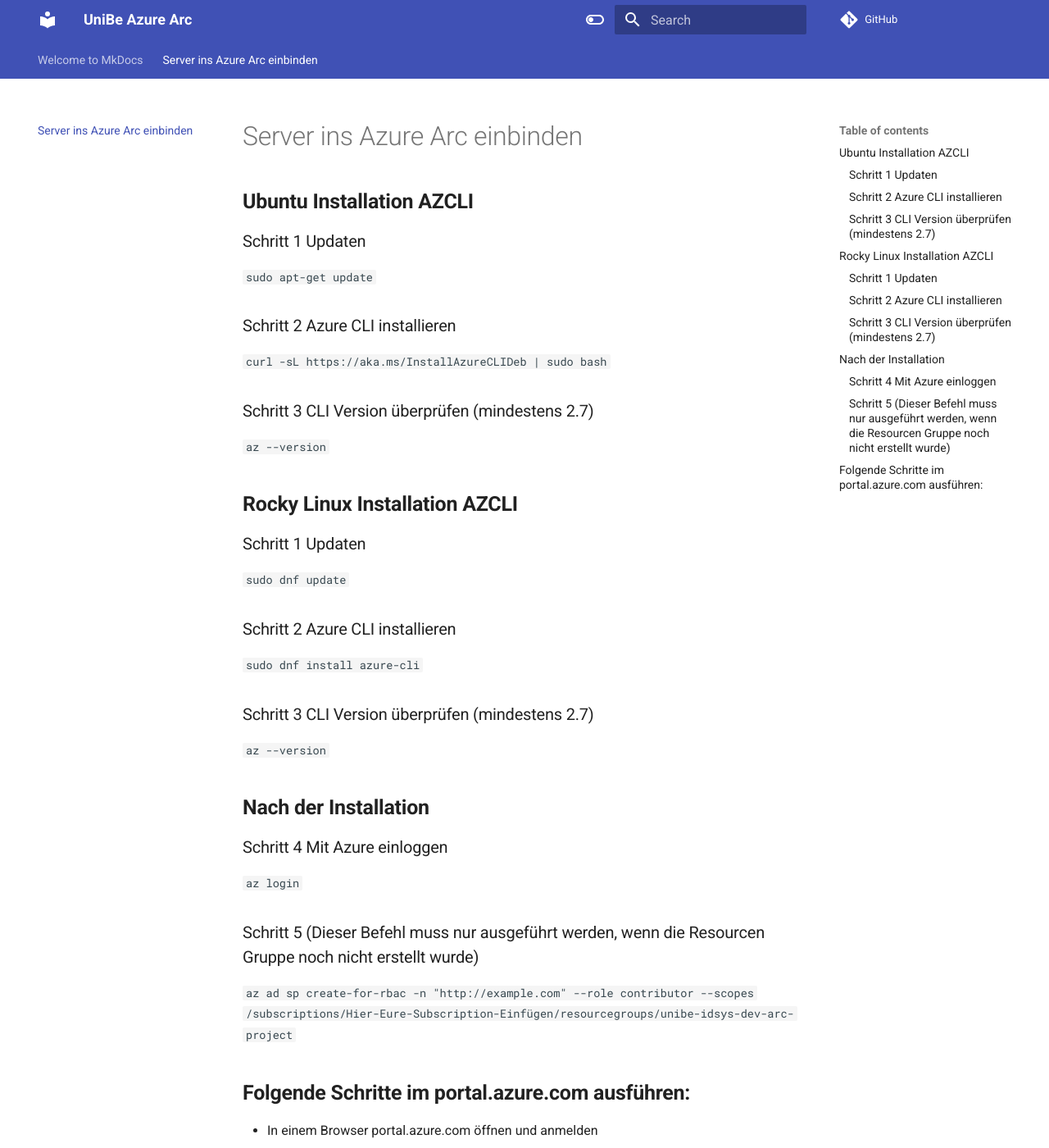
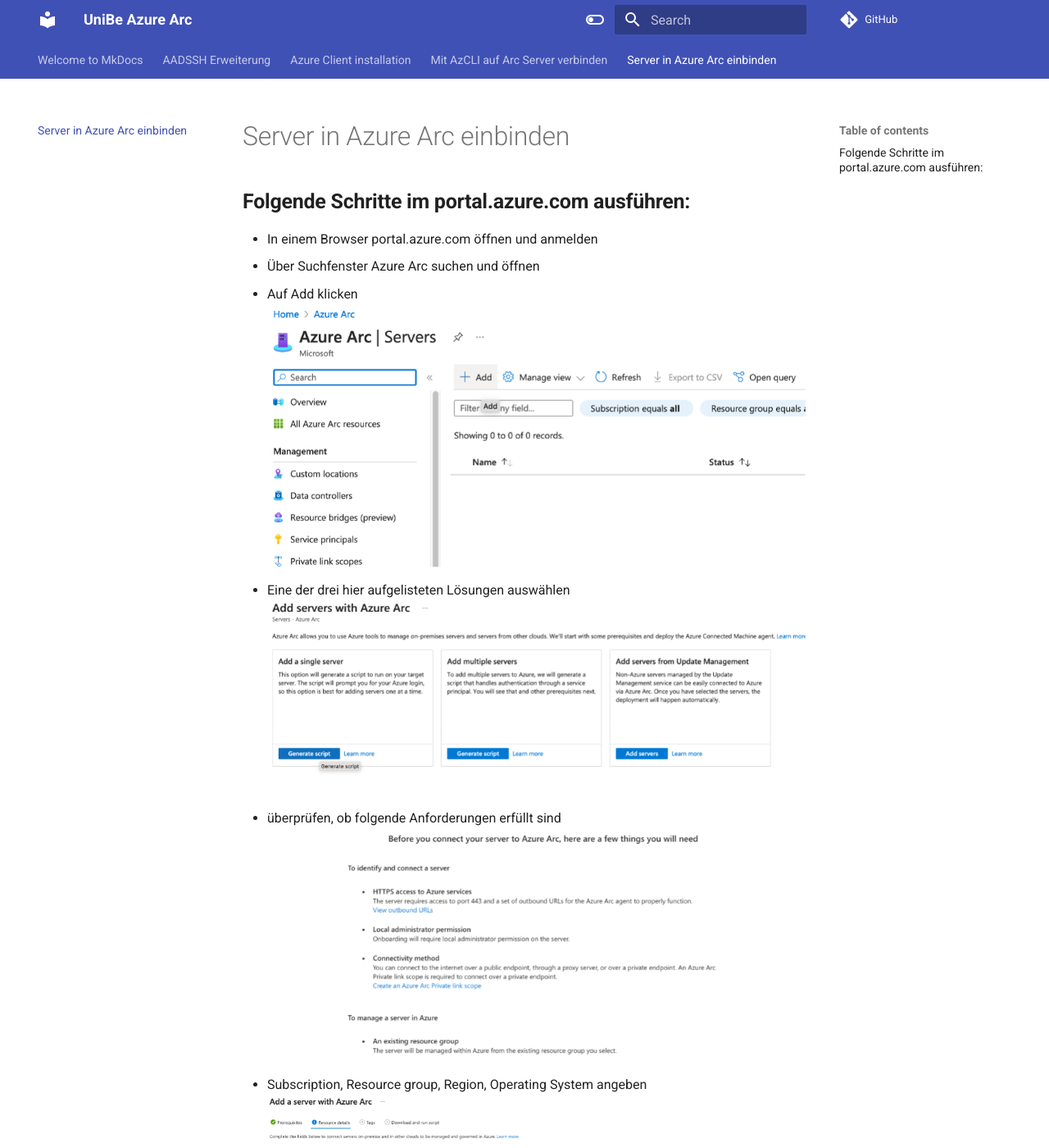
Before and after one commit to constantin-koenig/azurearc-test, an MkDocs documentation site: the page built from docs/server.md, in a window 1280 px wide and 1400 px high. Shown: the whole window at 82% size. Built offline with MkDocs 1.6.1 and Material for MkDocs 9.7.7, drawn with Linux system fonts in a browser that asks for light colours; comment, search, counter and statistics services are not loaded.

Commit message:
MkDocs Seite geändert und hinzugefügt

````diff
--- a/docs/server.md
+++ b/docs/server.md
@@ -1,50 +1,10 @@
-# Server ins Azure Arc einbinden
-
-## **Ubuntu Installation AZCLI**
-
-### Schritt 1 Updaten
-
-```sudo apt-get update```
-
-### Schritt 2 Azure CLI installieren
-
-```curl -sL https://aka.ms/InstallAzureCLIDeb | sudo bash```
-
-### Schritt 3 CLI Version überprüfen (mindestens 2.7)
-
-```az --version```
-
-## **Rocky Linux Installation AZCLI**
-
-### Schritt 1 Updaten
-
-```sudo dnf update```
-
-### Schritt 2 Azure CLI installieren
-
-```sudo dnf install azure-cli```
-
-### Schritt 3 CLI Version überprüfen (mindestens 2.7)
-
-```az --version```
-
-## **Nach der Installation**
-
-### Schritt 4 Mit Azure einloggen
-
-```az login```
-
-### Schritt 5 (Dieser Befehl muss nur ausgeführt werden, wenn die Resourcen Gruppe noch nicht erstellt wurde)
-
-```az ad sp create-for-rbac -n "http://example.com" --role contributor --scopes
-/subscriptions/Hier-Eure-Subscription-Einfügen/resourcegroups/unibe-idsys-dev-arc-project```
+# Server in Azure Arc einbinden
 
 ## **Folgende Schritte im portal.azure.com ausführen:**
 - In einem Browser portal.azure.com öffnen und anmelden
 - Über Suchfenster Azure Arc suchen und öffnen
 - Auf Add klicken
 ![](https://raw.githubusercontent.com/constantin-koenig/azurearc-test/main/docs/media/einbindungArc/schritt8.png)
-
 - Eine der drei hier aufgelisteten Lösungen auswählen
 ![](https://raw.githubusercontent.com/constantin-koenig/azurearc-test/main/docs/media/einbindungArc/schritt9.png)
 - überprüfen, ob folgende Anforderungen erfüllt sind
@@ -58,4 +18,4 @@
 ![](https://raw.githubusercontent.com/constantin-koenig/azurearc-test/main/docs/media/einbindungArc/schritt14.png)
 - Führe das Script dann auf dem gewünschten Server aus
 
-[Link zur Microsoft Dokumentation](https://learn.microsoft.com/en-us/cli/azure/install-azure-cli-linux?pivots=apt)
+[Link zur Microsoft Dokumentation](https://learn.microsoft.com/en-us/azure/azure-arc/servers/learn/quick-enable-hybrid-vm)
--- a/mkdocs.yml
+++ b/mkdocs.yml
@@ -15,12 +15,20 @@
         icon: material/toggle-switch
         name: Switch to light mode
 markdown_extensions:
+  - pymdownx.highlight:
+      anchor_linenums: true
+      line_spans: __span
+      pygments_lang_class: true
+  - pymdownx.inlinehilite
+  - pymdownx.snippets
+  - pymdownx.superfences
   - admonition
   - pymdownx.details
   - pymdownx.superfences
   - abbr
   - pymdownx.snippets
 
+
 plugins:
   - search
   - git-revision-date-localized:
````
Also changed, not shown: docs/aadsshextension.md (added, +14 -0 lines), docs/azcli.md (added, +27 -0 lines), docs/connect.md (added, +29 -0 lines), docs/media/aadsshextension/schritt4.png (added), docs/media/aadsshextension/schritt5.png (added), 3 other files.
